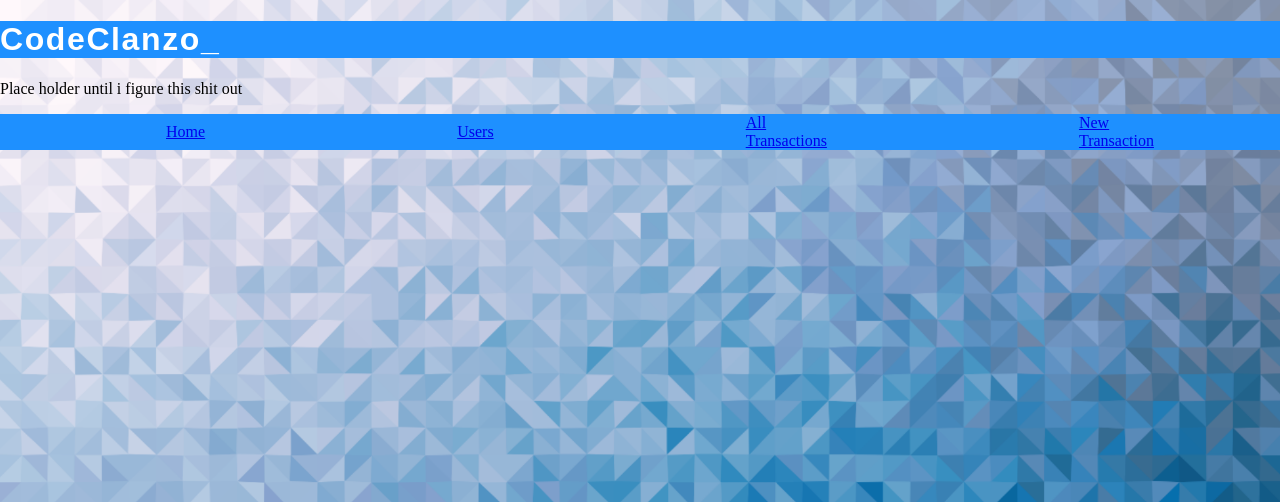
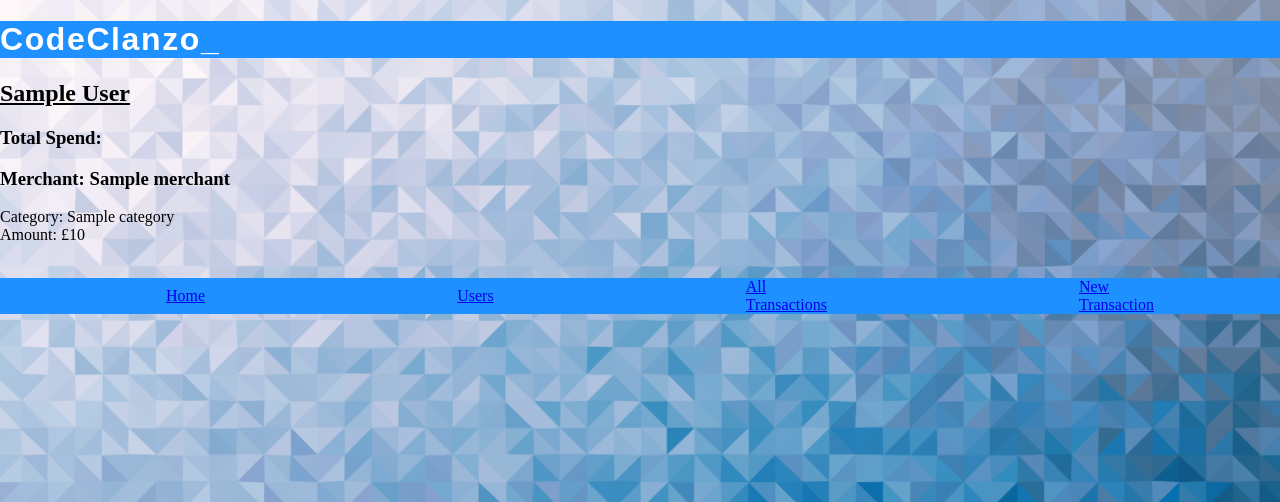
Before and after one commit to Jarnbjorn92/CodeClanzo_, a Flask app: page /users/1 in a window 1280 px wide. Shown: the top 502 px of the page. Run offline with Flask 2, Linux system fonts and the light colour scheme; a database or web service that is not in the repository returns one stand-in record (values such as "Sample title"); some libraries are stand-ins or nearby versions.

Commit message:
show page and loop now working. Trying to figure out total amount

```diff
--- a/controllers/users_controller.py
+++ b/controllers/users_controller.py
@@ -27,9 +27,8 @@
 @users_blueprint.route('/users/<id>')
 def show_user(id):
     user = user_repository.select(id)
-
-    return render_template('/users/show.html', user = user)
-
+    transactions = user_repository.transactions(user)
+    return render_template('/users/show.html', user = user, user_transactions = transactions)
 
 # DELETE
 # POST '/users/<id>/delete
--- a/templates/users/show.html
+++ b/templates/users/show.html
@@ -1,6 +1,24 @@
 {% extends "base.html" %}
 {% block content %}
+<div>
+    <h2><u>{{ user.full_name() }}</u></h2>
+</div>
+<div>
+    <h3>Total Spend:</h3>
+</div>
+{% for transaction in user_transactions %}
+<div class="transaction">
+    <div class="content">
+        <h3>Merchant: {{transaction.merchant}}</h3>
+        <div class="category">
+            Category: {{transaction.category}}
+            <div>
+                Amount: £{{transaction.amount}}
+            </div>
+        </div>
+    </div>
+</div>
+<br>
 
-Place holder until i figure this shit out
-
+{% endfor %}
 {% endblock %}
```
